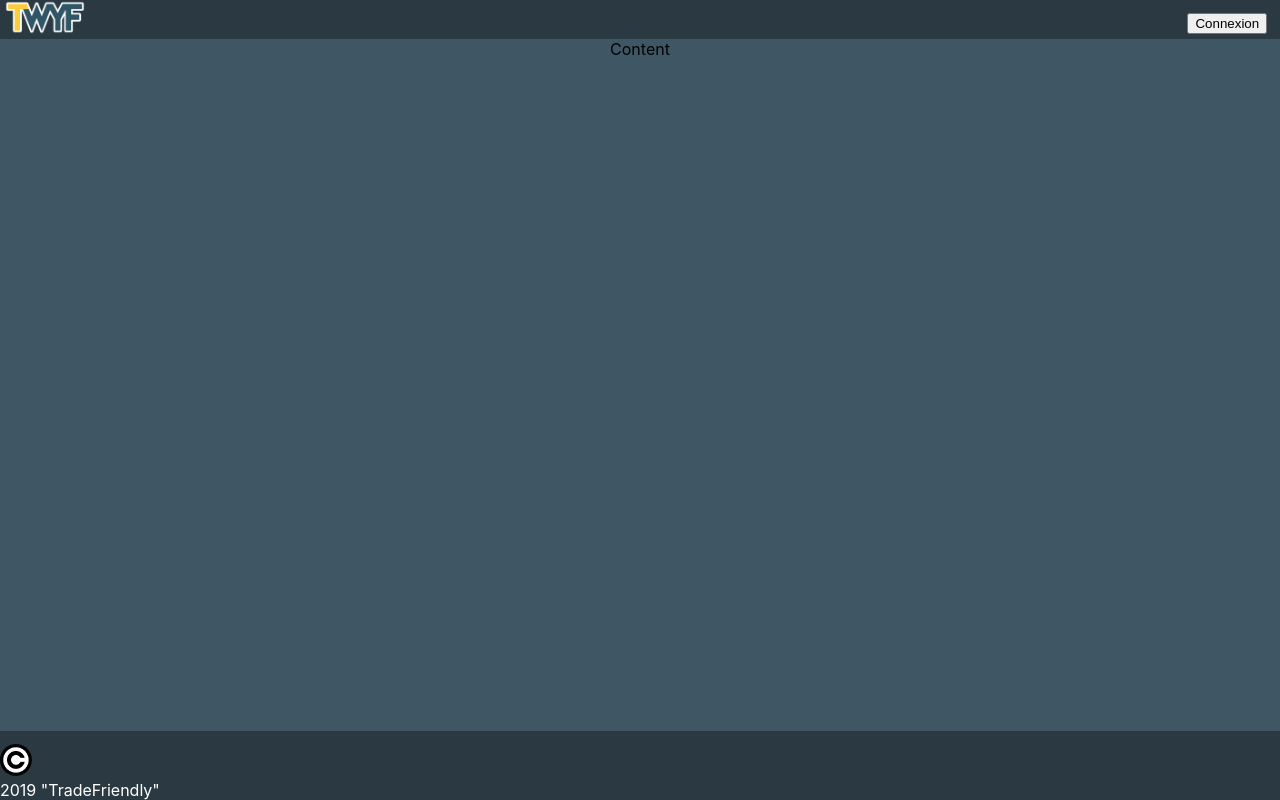
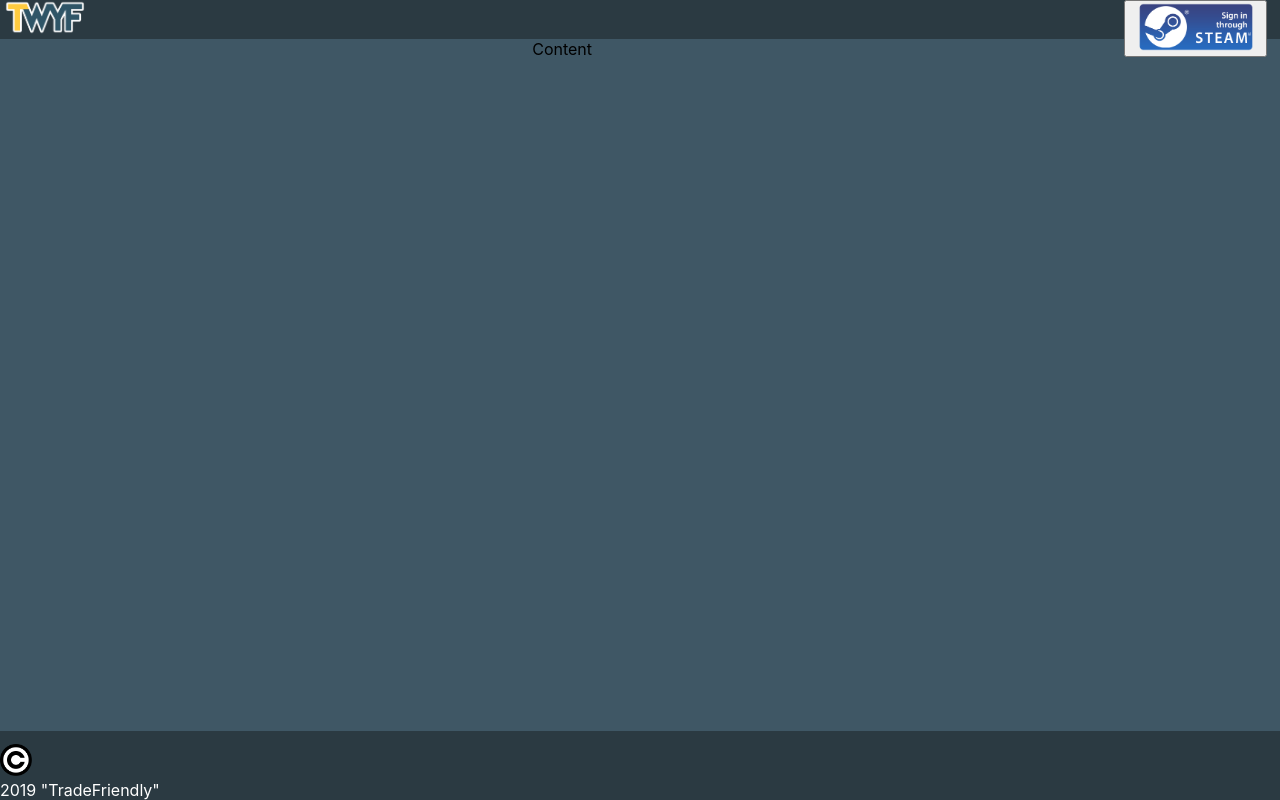
Before and after one commit to Vaillant-g/TradeFriendly, a React (Create React App) app in the folder TradeFriendlyClient/: page / in a window 1280 px wide. Built offline with nearby package versions, Linux system fonts and the light colour scheme.

Commit message:
Added steam button co
Added steam button co

```diff
--- a/TradeFriendlyClient/src/App.css
+++ b/TradeFriendlyClient/src/App.css
@@ -27,7 +27,6 @@
 .SteamCoButton {
   float: right;
   margin-right: 1%;
-  margin-top: 1%;
 }
 
 .App-copyright {
--- a/TradeFriendlyClient/src/Header.js
+++ b/TradeFriendlyClient/src/Header.js
@@ -1,15 +1,20 @@
 import React, { Component } from 'react';
-import logo from './Logo.png'
+import logo from './Logo.png';
+import SteamCo from './Steam.png';
 
 function ShowAlert() {
     alert("test");
 }
 
+const ImgStyle = {
+    width: 127
+};
+
 export function TradeFriendlyHeader() {
         return (
             <header className="App-header">
                 <img src={logo} className="App-logo" />
-                <button className="SteamCoButton" onClick={ShowAlert}>Connexion</button>
+                <button className="SteamCoButton" onClick={ShowAlert}><img style={ImgStyle} src={SteamCo} ></img></button>
             </header>
         )
 }
```
Also changed, not shown: TradeFriendlyClient/src/Steam.png (added).
